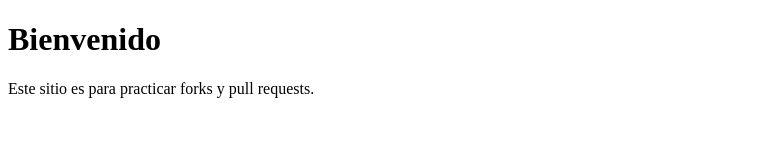
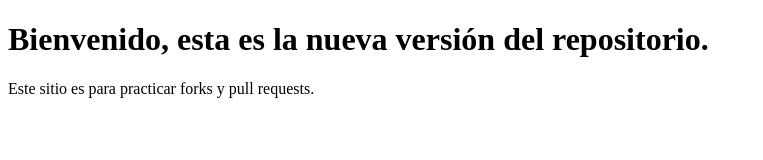
Before and after one commit to ivanmolina31/fork_imc, a plain HTML site: page index.html in a window 1280 px wide. Shown: the whole page, without its empty margins (0-763 px from the left). Drawn offline with Linux system fonts and the light colour scheme.

Commit message:
Update index.html

```diff
--- a/index.html
+++ b/index.html
@@ -2,7 +2,7 @@
 <html lang="es">
 <head><meta charset="utf-8"><title>Práctica Fork & PR</title></head>
 <body>
-  <h1>Bienvenido</h1>
+  <h1>Bienvenido, esta es la nueva versión del repositorio. </h1>
   <p>Este sitio es para practicar forks y pull requests.</p>
 </body>
 </html>
```
